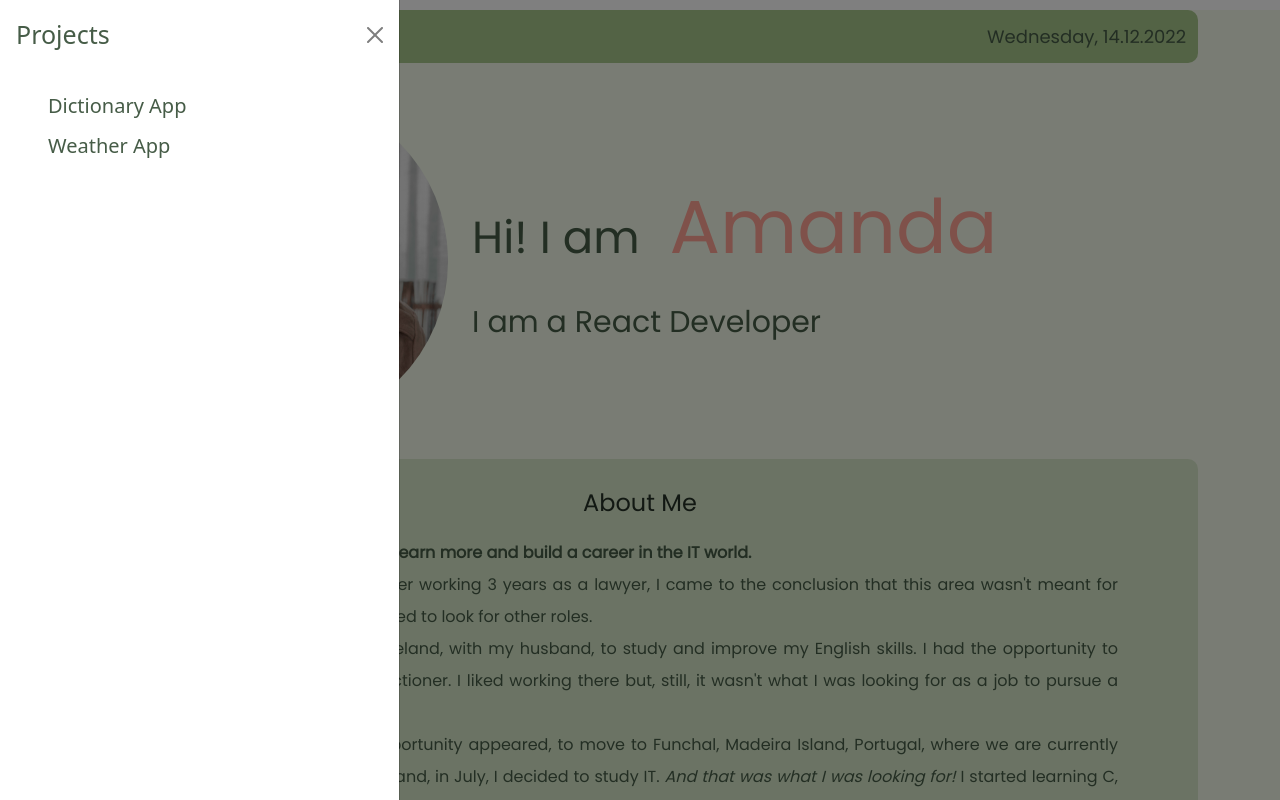
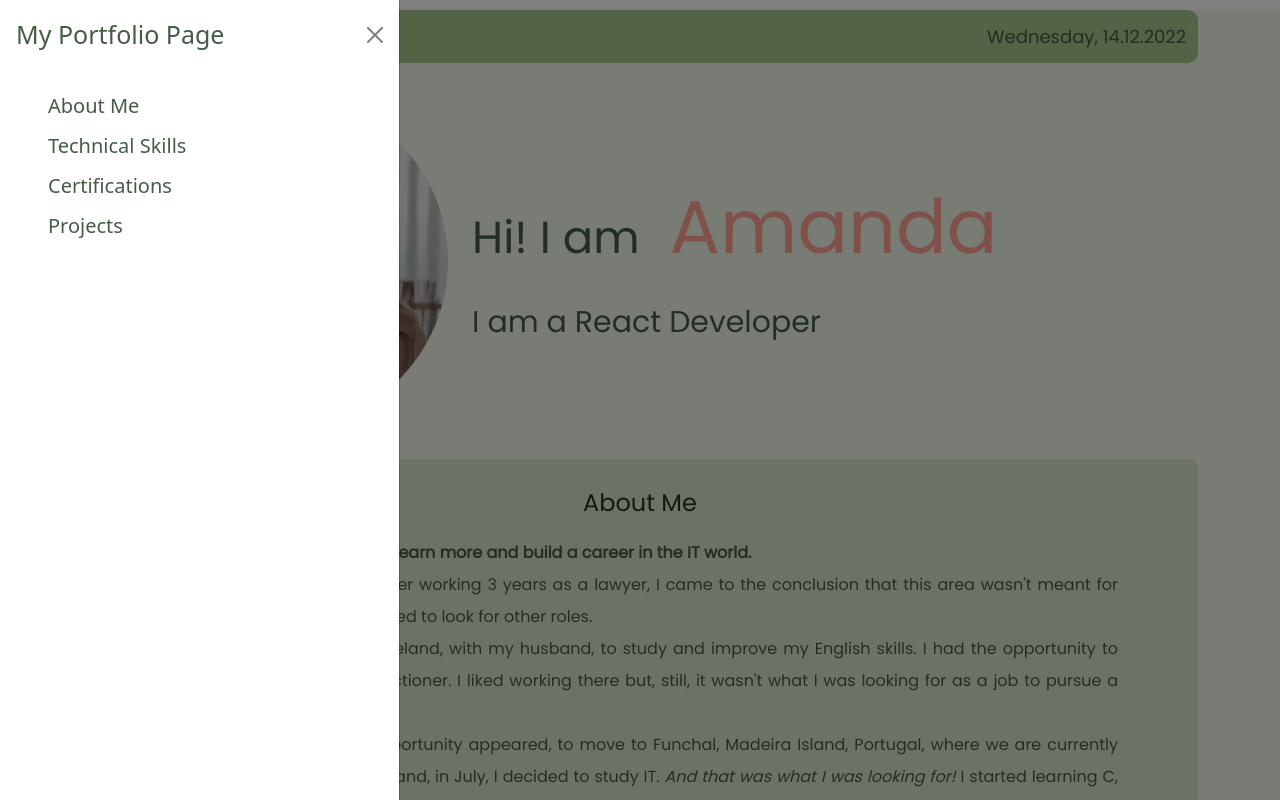
Before and after one commit to amandanagao/my-portfolio-page, a React (Create React App) app: page / in a window 1280 px wide. Both pictures are taken after a click on the button 110 px from the left and 36 px from the top of the page. Shown: the top 800 px of the page. Built offline with nearby package versions, Linux system fonts and the light colour scheme.

Commit message:
Updated MenuOffCanvas component

```diff
--- a/src/MenuOffcanvas.js
+++ b/src/MenuOffcanvas.js
@@ -9,27 +9,29 @@ export default function MenuOffcanvas() {
         <div className="MenuOffcanvas">
             <Offcanvas.Header closeButton>
                 <Offcanvas.Title className="MenuOffcanvas-title">
-                    Projects
+                    My Portfolio Page
                 </Offcanvas.Title>
             </Offcanvas.Header>
             <Offcanvas.Body>
                 <ul>
                     <li>
-                        <a
-                            href="https://dashing-speculoos-82148a.netlify.app"
-                            target="_blank"
-                            rel="noreferrer"
-                        >
-                            Dictionary App
+                        <a href="/" target="_blank" rel="noreferrer">
+                            About Me
                         </a>
                     </li>
                     <li>
-                        <a
-                            href="https://famous-hotteok-3cf4d5.netlify.app"
-                            target="_blank"
-                            rel="noreferrer"
-                        >
-                            Weather App
+                        <a href="/" target="_blank" rel="noreferrer">
+                            Technical Skills
+                        </a>
+                    </li>
+                    <li>
+                        <a href="/" target="_blank" rel="noreferrer">
+                            Certifications
+                        </a>
+                    </li>
+                    <li>
+                        <a href="/" target="_blank" rel="noreferrer">
+                            Projects
                         </a>
                     </li>
                 </ul>
```
